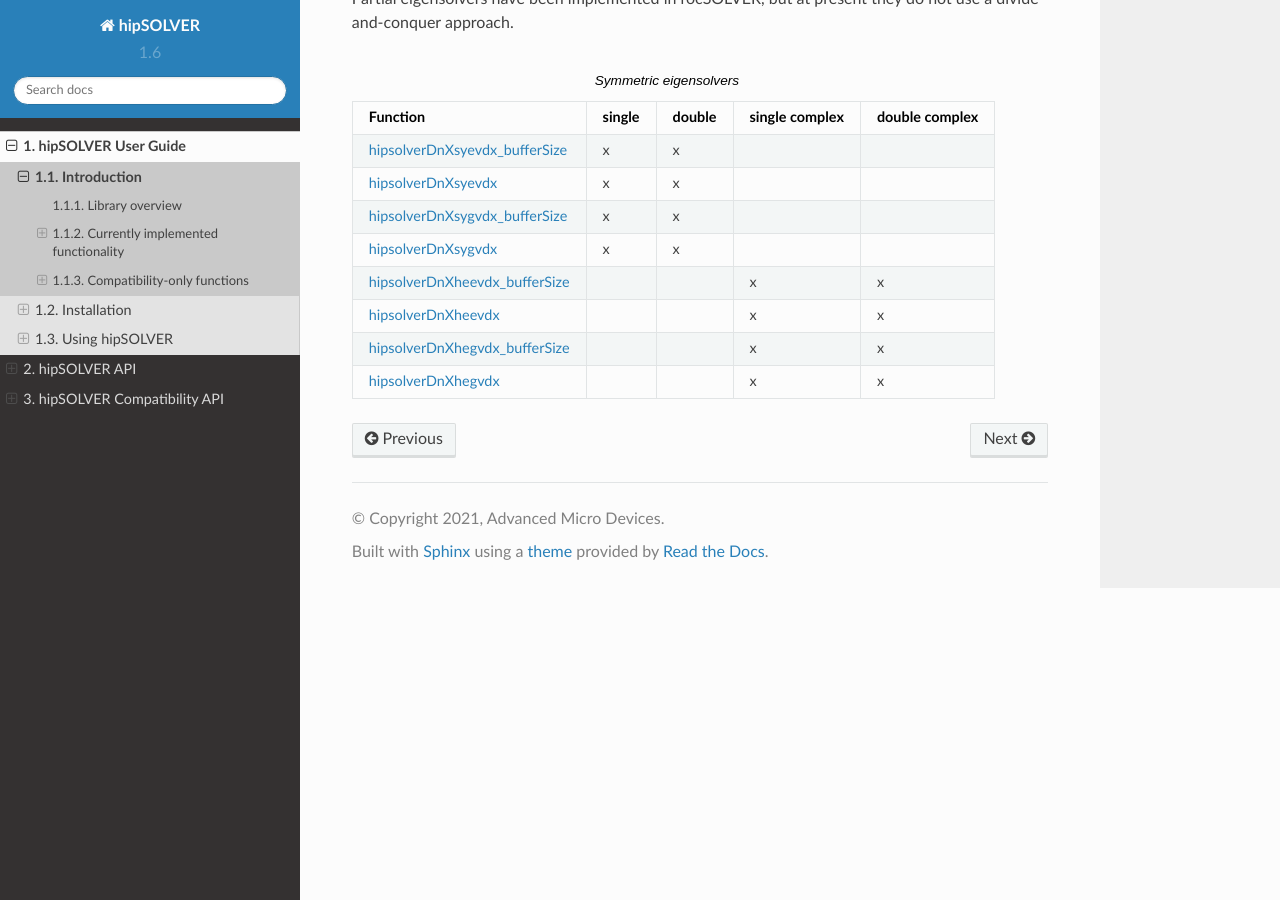
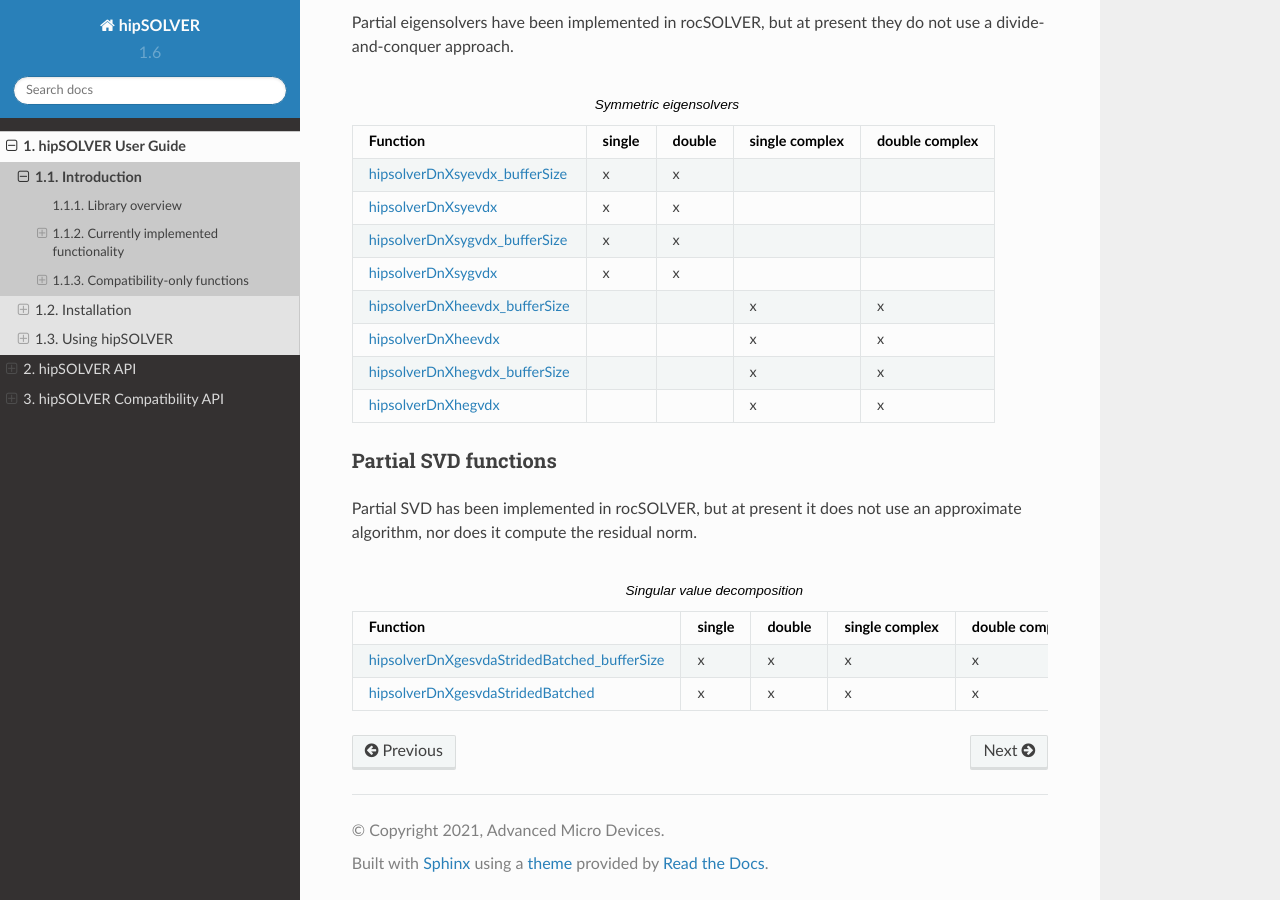
Before and after one commit to ROCm/hipSOLVER, a Sphinx documentation site: the page built from docs/source/userguide_intro.rst, in a window 1280 px wide and 900 px high, scrolled down 5221 px. Built offline with Sphinx 7.4.7 and the Read the Docs theme 2.0.0, drawn with Linux system fonts in a browser that asks for light colours; some of the changed text lies outside the part shown.

Commit message:
Updated documentation

```diff
--- a/docs/source/userguide_intro.rst
+++ b/docs/source/userguide_intro.rst
@@ -196,3 +196,14 @@ Partial eigensolvers have been implemented in rocSOLVER, but at present they do
     :ref:`hipsolverDnXheevdx <compat_heevdx>`, , , x, x
     :ref:`hipsolverDnXhegvdx_bufferSize <compat_hegvdx_bufferSize>`, , , x, x
     :ref:`hipsolverDnXhegvdx <compat_hegvdx>`, , , x, x
+
+Partial SVD functions
+------------------------------
+
+Partial SVD has been implemented in rocSOLVER, but at present it does not use an approximate algorithm, nor does it compute the residual norm.
+
+.. csv-table:: Singular value decomposition
+    :header: "Function", "single", "double", "single complex", "double complex"
+
+    :ref:`hipsolverDnXgesvdaStridedBatched_bufferSize <compat_gesvda_strided_batched_bufferSize>`, x, x, x, x
+    :ref:`hipsolverDnXgesvdaStridedBatched <compat_gesvda_strided_batched>`, x, x, x, x
```
Also changed, not shown: CHANGELOG.md (+5 -0 lines), docs/source/compat_lapackfunc.rst (+24 -0 lines), docs/source/userguide_usage.rst (+6 -2 lines).
